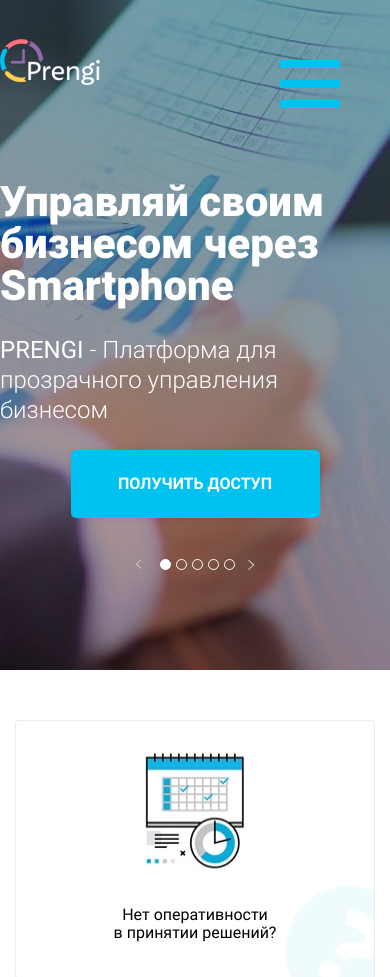
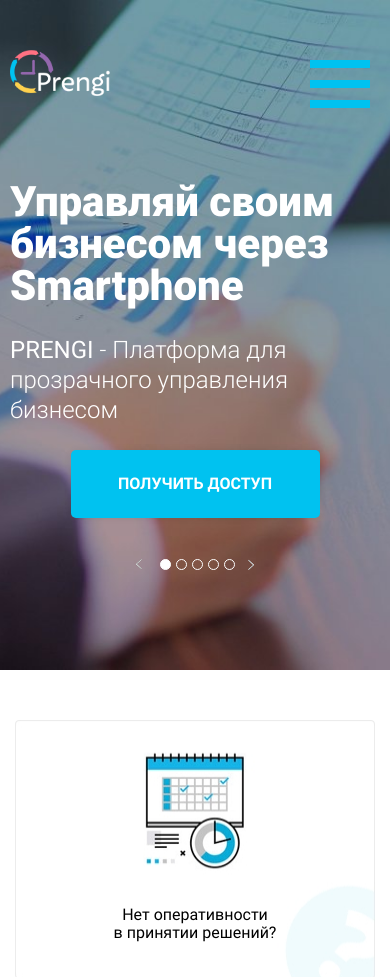
Before and after one commit to vladimirbalin/prengi, a website built with webpack: page src/index.html in a window 390 px wide. Shown: the top 977 px of the page. Built offline with nearby package versions, Linux system fonts and the light colour scheme.

Commit message:
Make styles changes
Make hamburger button smaller, add section-outer class to promo__header and promo__content blocks, make promo__link padding smaller

```diff
--- a/src/index.html
+++ b/src/index.html
@@ -56,7 +56,7 @@
 <!-- === /header === -->
 <!-- === promo === -->
 <section class="promo">
-    <div class="promo__header">
+    <div class="promo__header section-outer">
         <div class="section-inner">
             <img src="./img/main_logo.png" alt="main-logo" class="promo__logo">
             <ul class="promo__menu">
@@ -82,7 +82,7 @@
         <div class="promo__slider-wrap">
             <div class="promo__slider-item promo__slider-item-01 fade">
                 <div class="section-inner">
-                    <div class="promo__content">
+                    <div class="promo__content section-outer">
                         <div class="promo__inner">
                             <h1 class="promo__title">Управляй своим бизнесом через Smartphone</h1>
                             <span class="promo__descr"><span class="promo-400">PRENGI</span> - Платформа для прозрачного управления
--- a/src/scss/components/hamburger.scss
+++ b/src/scss/components/hamburger.scss
@@ -1,9 +1,9 @@
 .hamburger {
   position: absolute;
   top: 50px;
-  right: 50px;
-  height: 60px;
-  width: 60px;
+  right: 30px;
+  height: 50px;
+  width: 50px;
   background: none;
   cursor: pointer;
   transition: .5s all;
--- a/src/scss/components/promo.scss
+++ b/src/scss/components/promo.scss
@@ -40,6 +40,8 @@
   }
 
   &__list-item {
+    text-align: center;
+
     &:not(:first-child) {
       margin-left: 45px;
     }
@@ -120,7 +122,7 @@
 
     &-item-02 {
       background: url('../img/bcgr04.jpg') center center/cover no-repeat;
-      background-color: rgba(0,0,0, 0.5);
+      background-color: rgba(0, 0, 0, 0.5);
     }
 
     &-item-03 {
@@ -269,9 +271,11 @@
         margin: 0;
       }
 
-      .promo__link {
-        padding: 50px;
-      }
+
+    }
+
+    &__link {
+      padding: 50px;
     }
 
   }
@@ -299,3 +303,11 @@
     }
   }
 }
+
+@media (max-width: $screen-xs-max) {
+  .promo {
+    &__link {
+      padding: 5px;
+    }
+  }
+}
```
